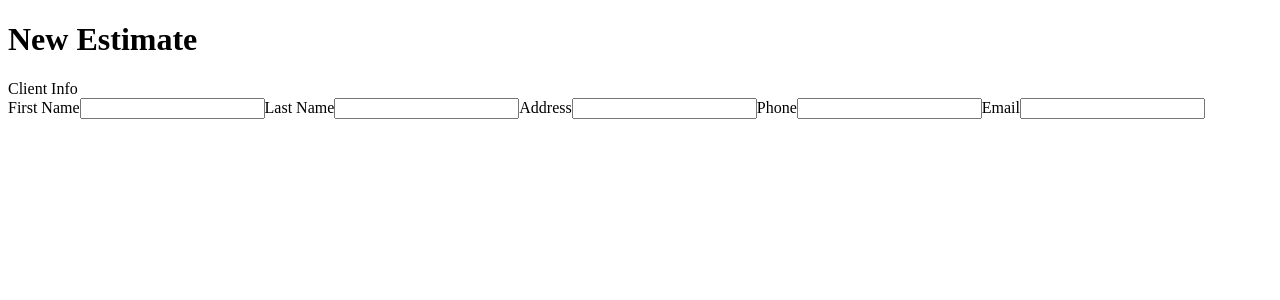
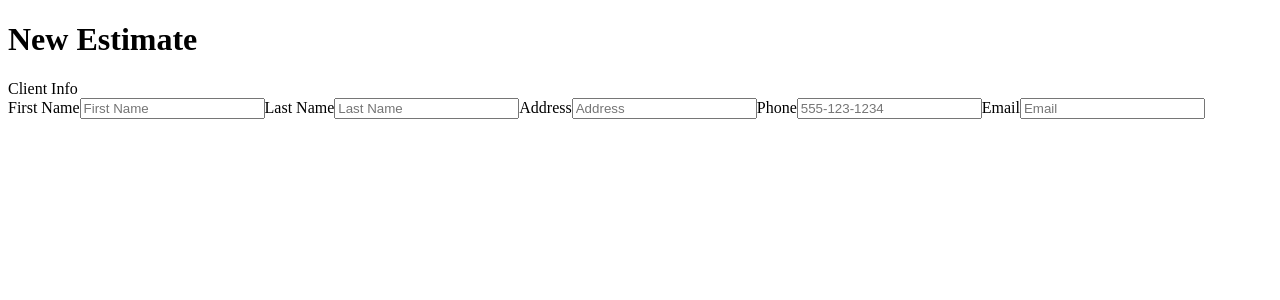
Before and after one commit to AnthonyJRay/floormate_next, a Next.js app: page /estimates/new-estimate in a window 1280 px wide. Shown: the top 300 px of the page. Built offline with nearby package versions, Linux system fonts and the light colour scheme.

Commit message:
First Name formfield loses focus after typing.

```diff
--- a/src/features/estimates/estimate-form.jsx
+++ b/src/features/estimates/estimate-form.jsx
@@ -2,19 +2,37 @@ import { useState } from "react";
 import TextField from "@/ui/form/textfield";
 import withLabel from "@/ui/form/withlabel";
 
-const defaultValues = [
-  {
+const currentDate = new Date().toLocaleDateString();
+const defaultValues = {
+  estimateNO: "",
+  estimateDate: currentDate,
+  client: {
     firstName: "",
     lastName: "",
     address: "",
     phone: "",
     email: "",
   },
-];
+  lineItems: [
+    {
+      name: "",
+      description: "",
+      quantity: "",
+      rate: "",
+      total: "",
+    },
+  ],
+  summary: "",
+  notes: "",
+  invoiced: false,
+  subtotal: "",
+  tax: "",
+  total: "",
+};
 
 export default function EstimateForm() {
   const [values, setValues] = useState(defaultValues);
-  const { firstName, lastName, address, phone, email } = values;
+  const { client } = values;
   const FirstNameField = withLabel(TextField);
   const LastNameField = withLabel(TextField);
   const AddressField = withLabel(TextField);
@@ -24,22 +42,25 @@ export default function EstimateForm() {
     <form>
       <div>
         <div className="text-left text-2xl">Client Info</div>
-        <div className="flex flex-col justify-center text-center">
+        <div className="flex flex-col">
           <FirstNameField
-            placeholder={"First Name"}
-            value={firstName}
-            onChange={() =>
+            placeholder="First Name"
+            value={values.client.firstName}
+            className="text-pink-600"
+            onChange={(e) => {
+              const { value } = e.target;
+
               setValues((prev) => ({
                 ...prev,
-                firstName,
-              }))
-            }
+                client: { ...client, firstName: value },
+              }));
+            }}
           >
             <span>First Name</span>
           </FirstNameField>
           <LastNameField
             placeholder={"Last Name"}
-            value={lastName}
+            value={values.client.lastName}
             onChange={() =>
               setValues((prev) => ({
                 ...prev,
@@ -51,7 +72,7 @@ export default function EstimateForm() {
           </LastNameField>
           <AddressField
             placeholder={"Address"}
-            value={address}
+            value={values.client.address}
             onChange={() =>
               setValues((prev) => ({
                 ...prev,
@@ -63,7 +84,7 @@ export default function EstimateForm() {
           </AddressField>
           <PhoneField
             placeholder={"555-123-1234"}
-            value={phone}
+            value={values.client.phone}
             onChange={() =>
               setValues((prev) => ({
                 ...prev,
@@ -75,7 +96,7 @@ export default function EstimateForm() {
           </PhoneField>
           <EmailField
             placeholder={"Email"}
-            value={email}
+            value={values.client.email}
             onChange={() =>
               setValues((prev) => ({
                 ...prev,
--- a/src/ui/form/textfield/index.jsx
+++ b/src/ui/form/textfield/index.jsx
@@ -1,33 +1,20 @@
-import { useRef, useEffect } from "react";
-
 import SelectField from "../select";
 import AddressField from "../address";
 export { SelectField, AddressField };
 
 export default function TextField({
   type = "text",
-  focused = false,
   className,
-  value,
   onChange = () => {},
-  placeholder,
   ...rest
 }) {
-  const defaultClassNames =
-    "border w-1/2 text-gray-700 rounded-sm p-1 shadow-sm";
-  const ref = useRef();
-  useEffect(() => {
-    if (!focused) return;
-    ref.current?.focus();
-  }, [focused]);
+  const defaultClassNames = "border text-gray-700 rounded-sm p-1 shadow-sm";
+
   return (
     <>
       <input
-        ref={ref}
         type={type}
-        placeholder={placeholder}
         className={`${defaultClassNames} ${className}`}
-        value={value}
         onChange={onChange}
         {...rest}
       />
--- a/src/ui/form/withlabel/index.jsx
+++ b/src/ui/form/withlabel/index.jsx
@@ -1,20 +1,12 @@
-import { useState, useRef } from "react";
+import { useState } from "react";
 
 export default function withLabel(Component) {
   const defaultClassNames = "text-left p-1";
-  return function WrappedComponent({ children }) {
-    const [clicked, setClicked] = useState(false);
+  return function WrappedComponent({ children, ...rest }) {
     return (
       <>
-        <label
-          className={defaultClassNames}
-          onClick={() => {
-            setClicked(true), setTimeout(() => setClicked(false), 500);
-          }}
-        >
-          {children}
-        </label>
-        <Component focused={clicked} />
+        <label className={defaultClassNames}>{children}</label>
+        <Component {...rest} />
       </>
     );
   };
```
